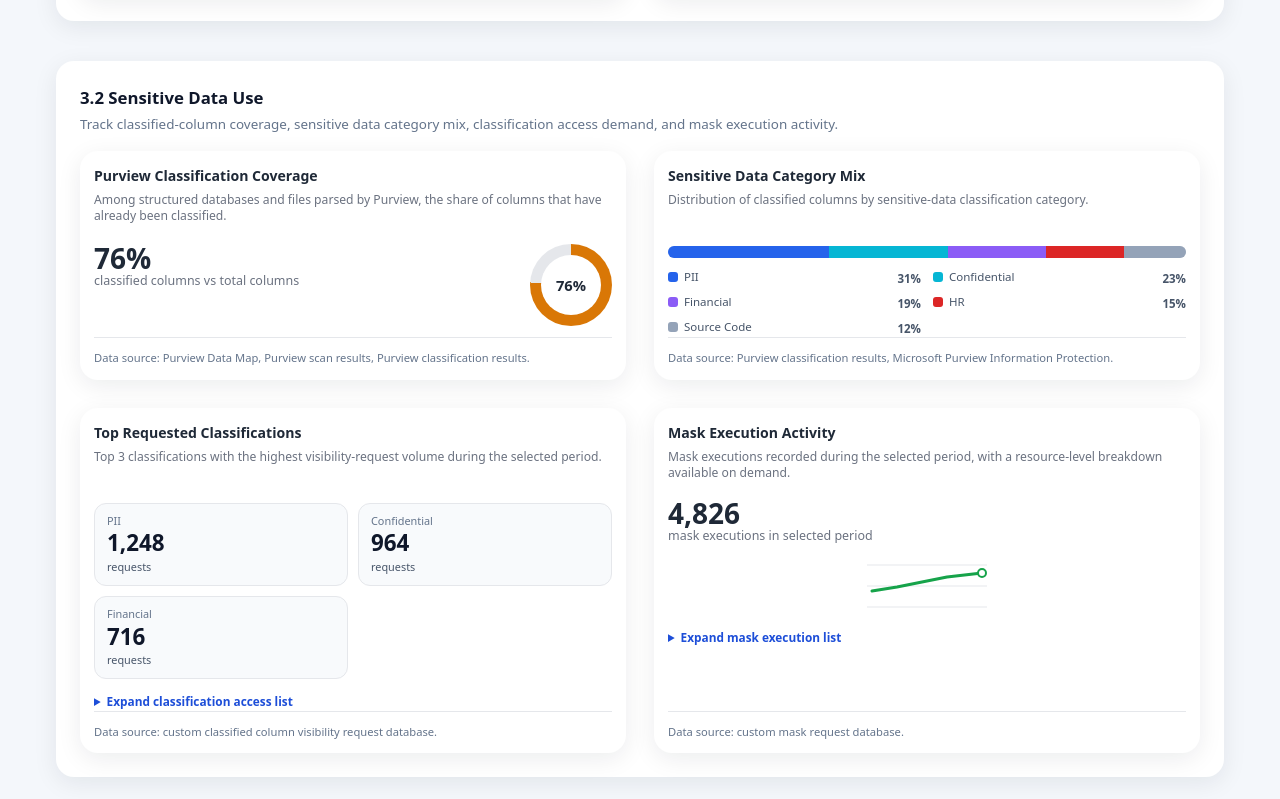
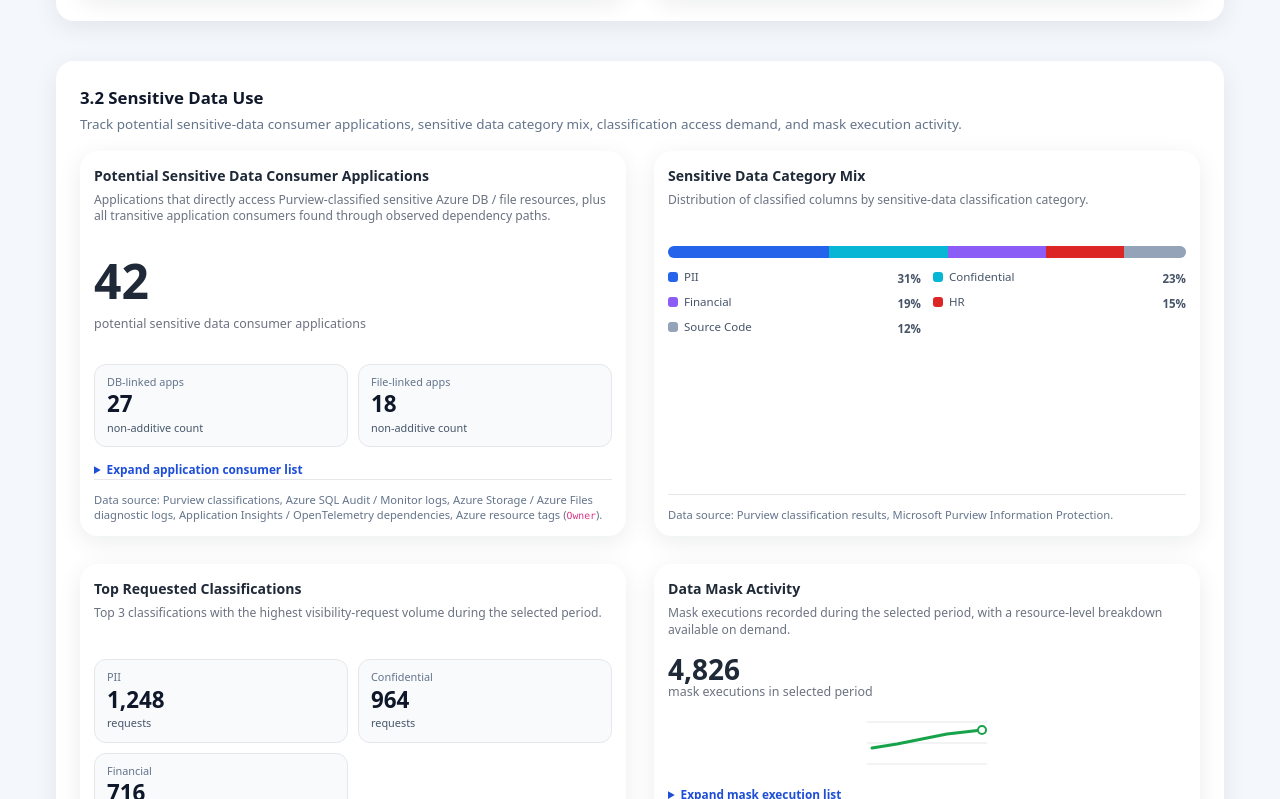
Before and after one commit to Shiwei1981/AIGovernApp, a plain HTML site: page AIGovernDashboardDesign/data-and-privacy-domain-mockup-v1.html in a window 1280 px wide. Shown: the part 732-1531 px from the top of the page. Drawn offline with nearby package versions, Linux system fonts and the light colour scheme.

Commit message:
chore: checkpoint before code development
Co-authored-by: Copilot <223556219+Copilot@users.noreply.github.com>

```diff
--- a/AIGovernDashboardDesign/data-and-privacy-domain-mockup-v1.html
+++ b/AIGovernDashboardDesign/data-and-privacy-domain-mockup-v1.html
@@ -238,24 +238,54 @@
     <section class="section-card">
       <div>
         <div class="section-title">3.2 Sensitive Data Use</div>
-        <p class="section-desc">Track classified-column coverage, sensitive data category mix, classification access demand, and mask execution activity.</p>
+        <p class="section-desc">Track potential sensitive-data consumer applications, sensitive data category mix, classification access demand, and mask execution activity.</p>
       </div>
       <div class="section-grid section-grid-two">
         <div class="metric-card">
           <div>
-            <div class="metric-title">Purview Classification Coverage</div>
-            <div class="metric-desc">Among structured databases and files parsed by Purview, the share of columns that have already been classified.</div>
+            <div class="metric-title">Potential Sensitive Data Consumer Applications</div>
+            <div class="metric-desc">Applications that directly access Purview-classified sensitive Azure DB / file resources, plus all transitive application consumers found through observed dependency paths.</div>
           </div>
-          <div class="donut-wrap donut-wrap-top">
-            <div>
-              <div class="metric-number">76%</div>
-              <div class="metric-caption">classified columns vs total columns</div>
+          <div class="number-hero">
+            <div class="metric-number">42</div>
+            <div class="metric-caption">potential sensitive data consumer applications</div>
+          </div>
+          <div class="split-stat-grid">
+            <div class="stat-block">
+              <div class="stat-label">DB-linked apps</div>
+              <div class="stat-value">27</div>
+              <div class="stat-sub">non-additive count</div>
             </div>
-            <div class="donut accent-yellow" style="--value:76">
-              <div class="donut-hole">76%</div>
+            <div class="stat-block">
+              <div class="stat-label">File-linked apps</div>
+              <div class="stat-value">18</div>
+              <div class="stat-sub">non-additive count</div>
             </div>
           </div>
-          <div class="metric-source">Data source: Purview Data Map, Purview scan results, Purview classification results.</div>
+          <details class="metric-details">
+            <summary>Expand application consumer list</summary>
+            <div class="table-responsive">
+              <table class="table table-sm metric-table mb-0">
+                <thead>
+                  <tr>
+                    <th>application Name</th>
+                    <th>Owner</th>
+                    <th>Type</th>
+                    <th>data resource name</th>
+                    <th>Classification</th>
+                  </tr>
+                </thead>
+                <tbody>
+                  <tr><td>ClaimsRagApi</td><td>ClaimsPlatform</td><td>Direct</td><td>sql-claims-rag-prod</td><td>PII</td></tr>
+                  <tr><td>ClaimsPortal</td><td>ClaimsApps</td><td>Transitive</td><td>sql-claims-rag-prod</td><td>PII</td></tr>
+                  <tr><td>AgentGateway</td><td>AICoE</td><td>Transitive</td><td>sql-claims-rag-prod</td><td>PII</td></tr>
+                  <tr><td>CustomerVoiceApi</td><td>CustInsights</td><td>Direct</td><td>stcustvoicearchive01</td><td>Confidential</td></tr>
+                  <tr><td>ServiceDeskCopilot</td><td>ServiceDeskAI</td><td>Transitive</td><td>sql-supportbot-prep</td><td>HR</td></tr>
+                </tbody>
+              </table>
+            </div>
+          </details>
+          <div class="metric-source">Data source: Purview classifications, Azure SQL Audit / Monitor logs, Azure Storage / Azure Files diagnostic logs, Application Insights / OpenTelemetry dependencies, Azure resource tags (<code>Owner</code>).</div>
         </div>
         <div class="metric-card">
           <div>
@@ -339,7 +369,7 @@
         </div>
         <div class="metric-card">
           <div>
-            <div class="metric-title">Mask Execution Activity</div>
+            <div class="metric-title">Data Mask Activity</div>
             <div class="metric-desc">Mask executions recorded during the selected period, with a resource-level breakdown available on demand.</div>
           </div>
           <div class="spark-number">
```
Also changed, not shown: 17 other files.
